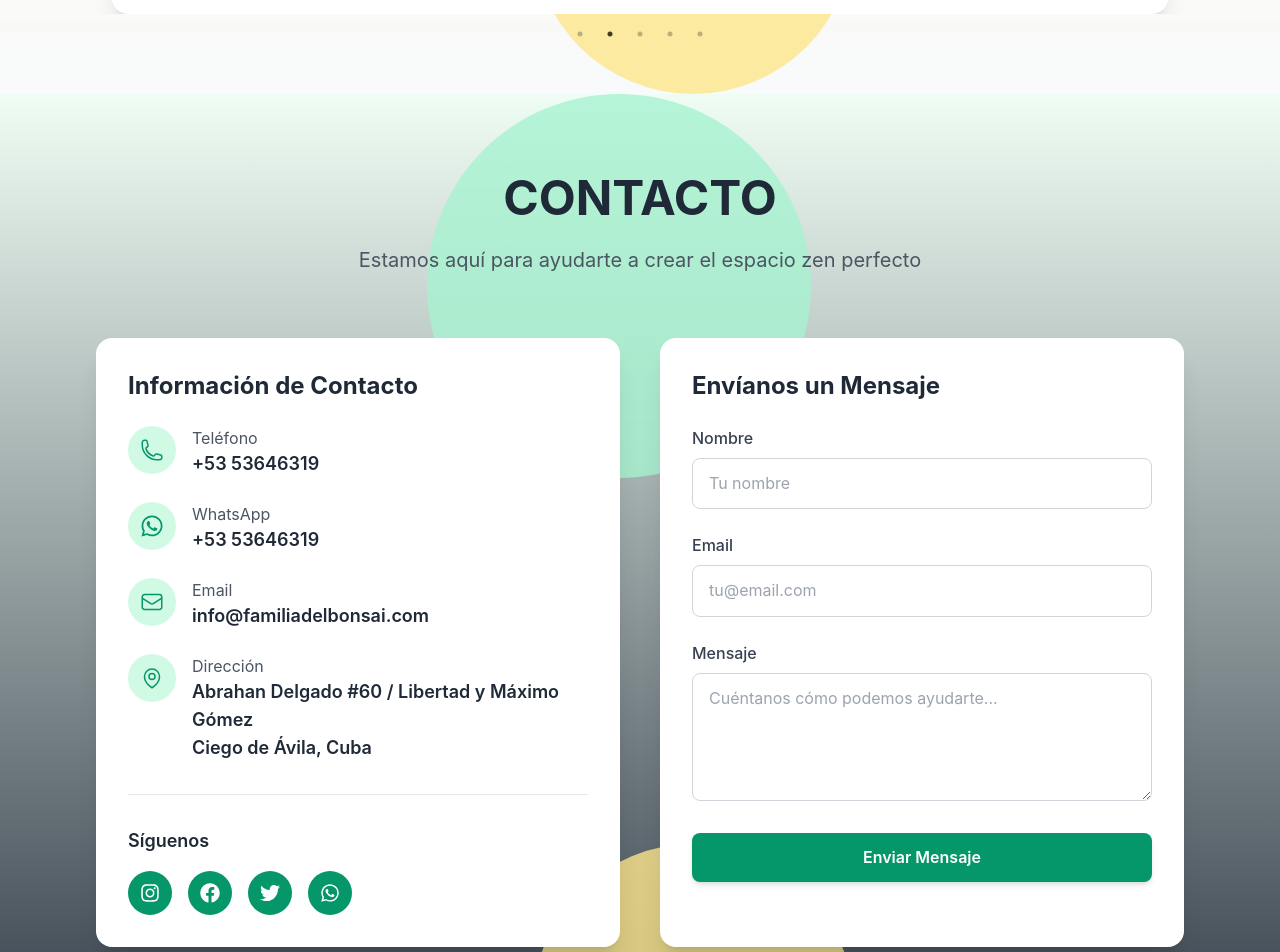
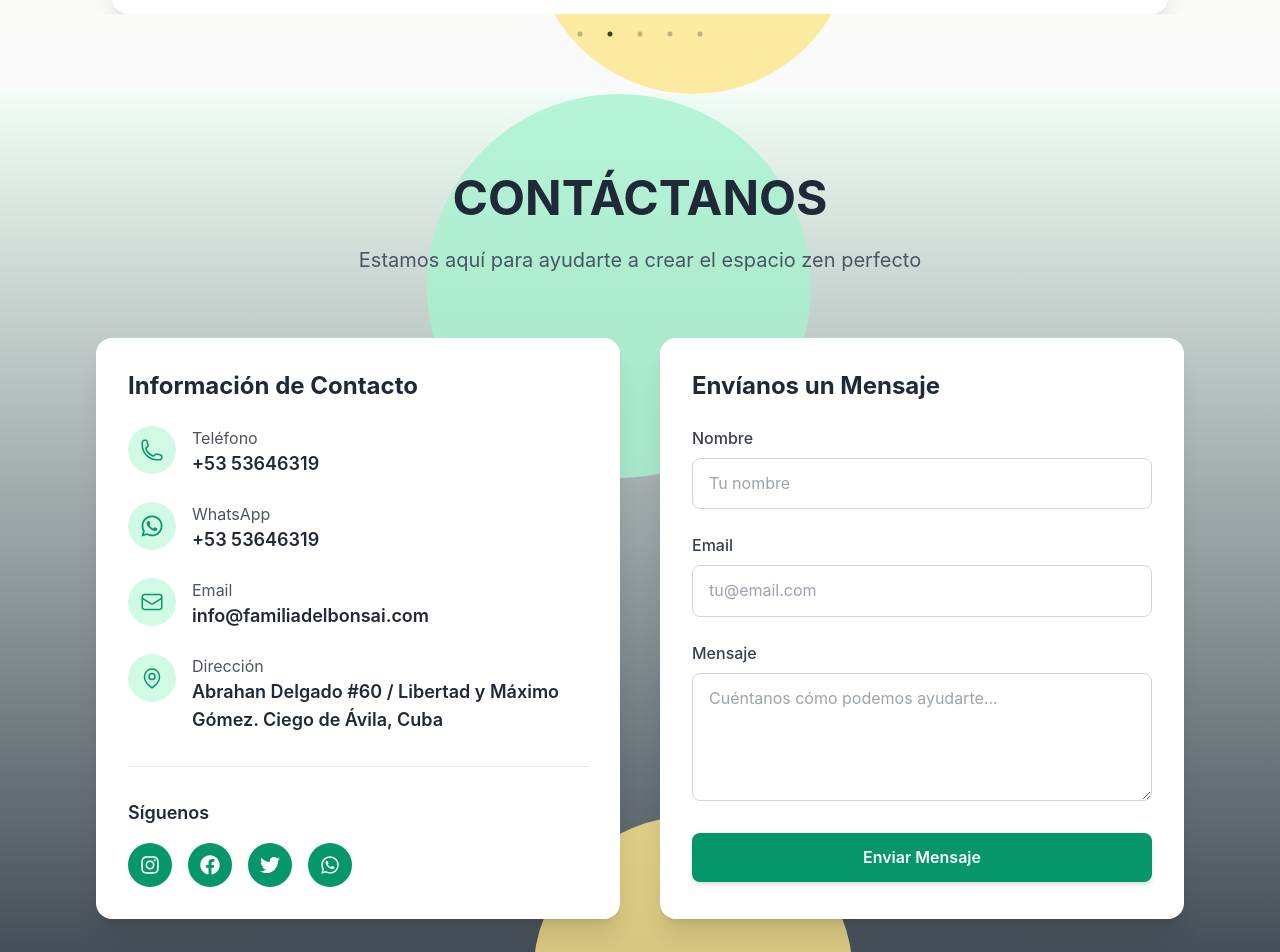
Before and after one commit to FrankyAntonioRodriguezHernandez/la-familia-del-bonsai-React, a React (Create React App) app: page / in a window 1280 px wide. Shown: the part 3462-4414 px from the top of the page. Built offline with nearby package versions, Linux system fonts and the light colour scheme.

Commit message:
Modificando de contacto a Contactanos

```diff
--- a/src/components/Contact.js
+++ b/src/components/Contact.js
@@ -13,7 +13,7 @@ const Contact = () => {
       <div className="relative z-10 max-w-6xl mx-auto px-4 sm:px-6 lg:px-8">
         <div className="text-center mb-12 md:mb-16">
           <h2 className="text-3xl md:text-4xl lg:text-5xl font-bold text-gray-800 mb-4 md:mb-6">
-            CONTACTO
+            CONTÁCTANOS
           </h2>
           <p className="text-lg md:text-xl text-gray-600 max-w-3xl mx-auto">
             Estamos aquí para ayudarte a crear el espacio zen perfecto
@@ -65,8 +65,7 @@ const Contact = () => {
                   <div>
                     <p className="text-sm md:text-base text-gray-600">Dirección</p>
                     <p className="text-base md:text-lg text-gray-800 font-semibold">
-                      Abrahan Delgado #60 / Libertad y Máximo Gómez<br />
-                      Ciego de Ávila, Cuba
+                      Abrahan Delgado #60 / Libertad y Máximo Gómez. Ciego de Ávila, Cuba
                     </p>
                   </div>
                 </div>
```
